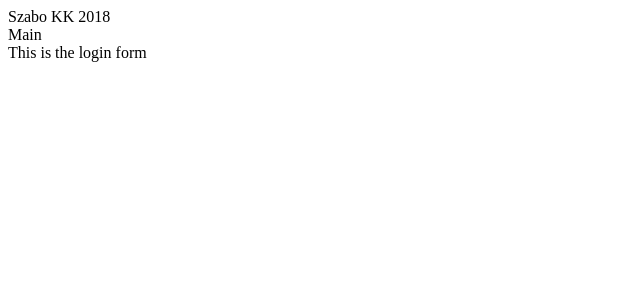
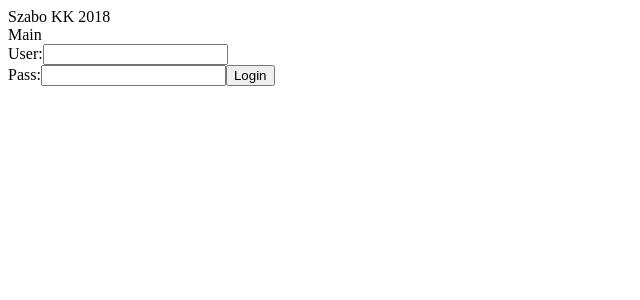
Before and after one commit to Aspekt1024/szabokk, a React app: page / in a window 1280 px wide. Shown: the top 300 px of the page, without its empty margins (0-640 px from the left). Built offline with nearby package versions, Linux system fonts and the light colour scheme.

Commit message:
hard coded login component created

```diff
--- a/src/Components/Login.js
+++ b/src/Components/Login.js
@@ -1,11 +1,77 @@
 import React, { Component } from 'react'
 
 export default class Login extends Component {
+
+    theUsername = 'user'
+    thePassword = 'pass'
+
+    constructor(props) {
+        super(props)
+
+        this.state = {
+            userInput: '',
+            passInput: '',
+            loginMessage: ''
+        }
+    }
+
     render() {
         return (
-            <div>
-                This is the login form
-            </div>
+            <form onSubmit={this.handleSubmit}>
+                User:
+                <input type="text" value={this.state.userInput} onChange={this.handleUserInputChange} />
+                <br />
+                Pass:
+                <input type="password" value={this.state.passInput} onChange={this.handlePassInputChange} />
+                <input type="submit" value="Login"/>
+
+                <br />
+                {this.state.loginMessage}
+            </form>
         )
     }
+
+    handleUserInputChange = (event) => {
+        this.setState({ userInput: event.target.value })
+    }
+    handlePassInputChange = (event) => {
+        this.setState({ passInput: event.target.value })
+    }
+
+    handleSubmit = (event) => {
+
+        event.preventDefault()
+
+        if (this.state.userInput === '') {
+            this.setState({ loginMessage: 'Username cannot be blank' })
+            return
+        }
+        if (this.state.passInput === '') {
+            this.setState({ loginMessage: 'Password cannot be blank' })
+            return
+        }
+
+        if (this.credentialsMatch()) {
+            this.setState({ loginMessage: 'Login Success!' })
+            // not sure how to update the text on screen before logging in
+            this.handleLogin()
+        }
+        else {
+            this.setState({ loginMessage: 'Invalid Credentials' })
+        }
+    }
+
+    credentialsMatch() {
+        if (this.theUsername !== this.state.userInput) {
+            return false
+        }
+        if (this.thePassword !== this.state.passInput) {
+            return false
+        }
+        return true
+    }
+
+    handleLogin() {
+        alert ('logging in...')
+    }
 }
```
